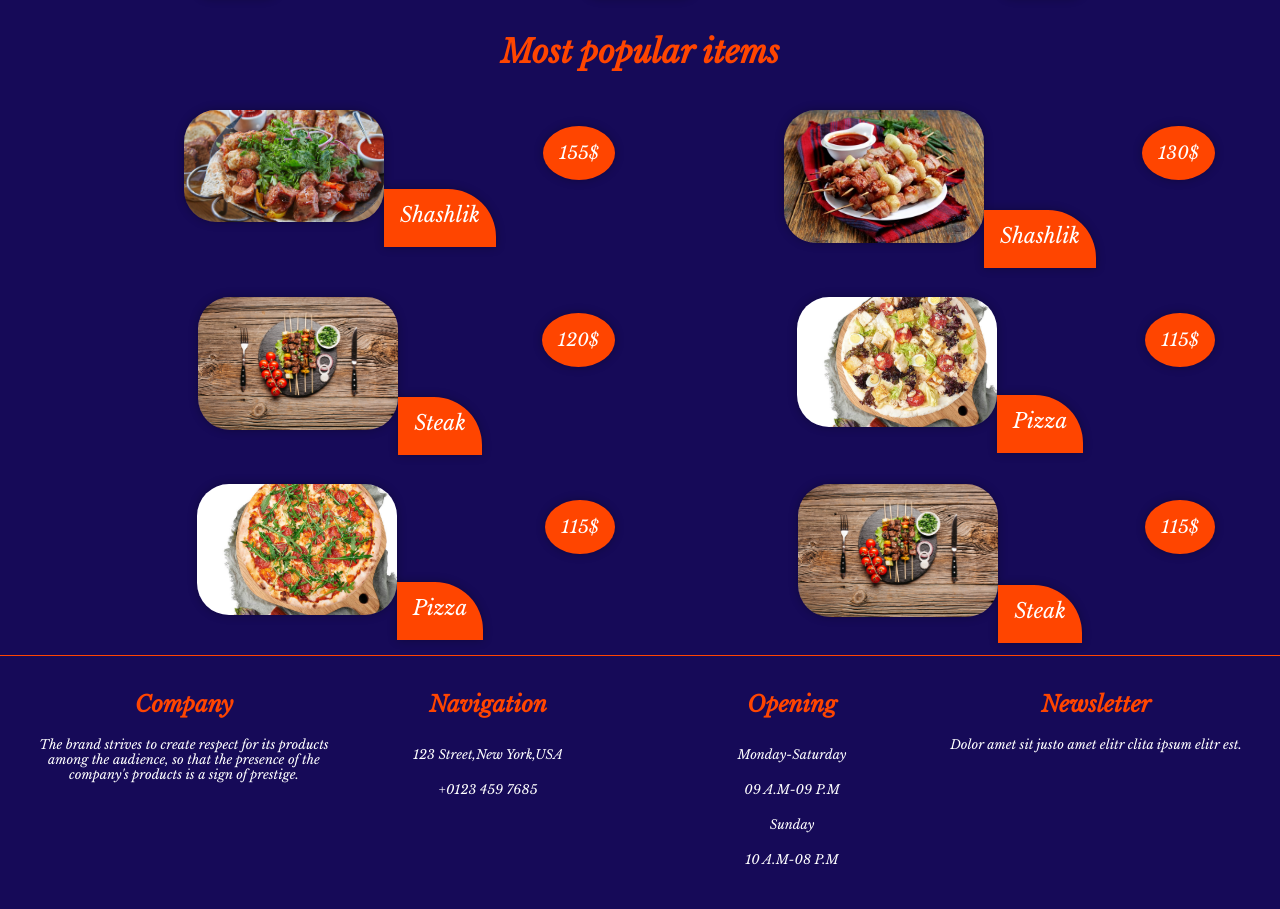
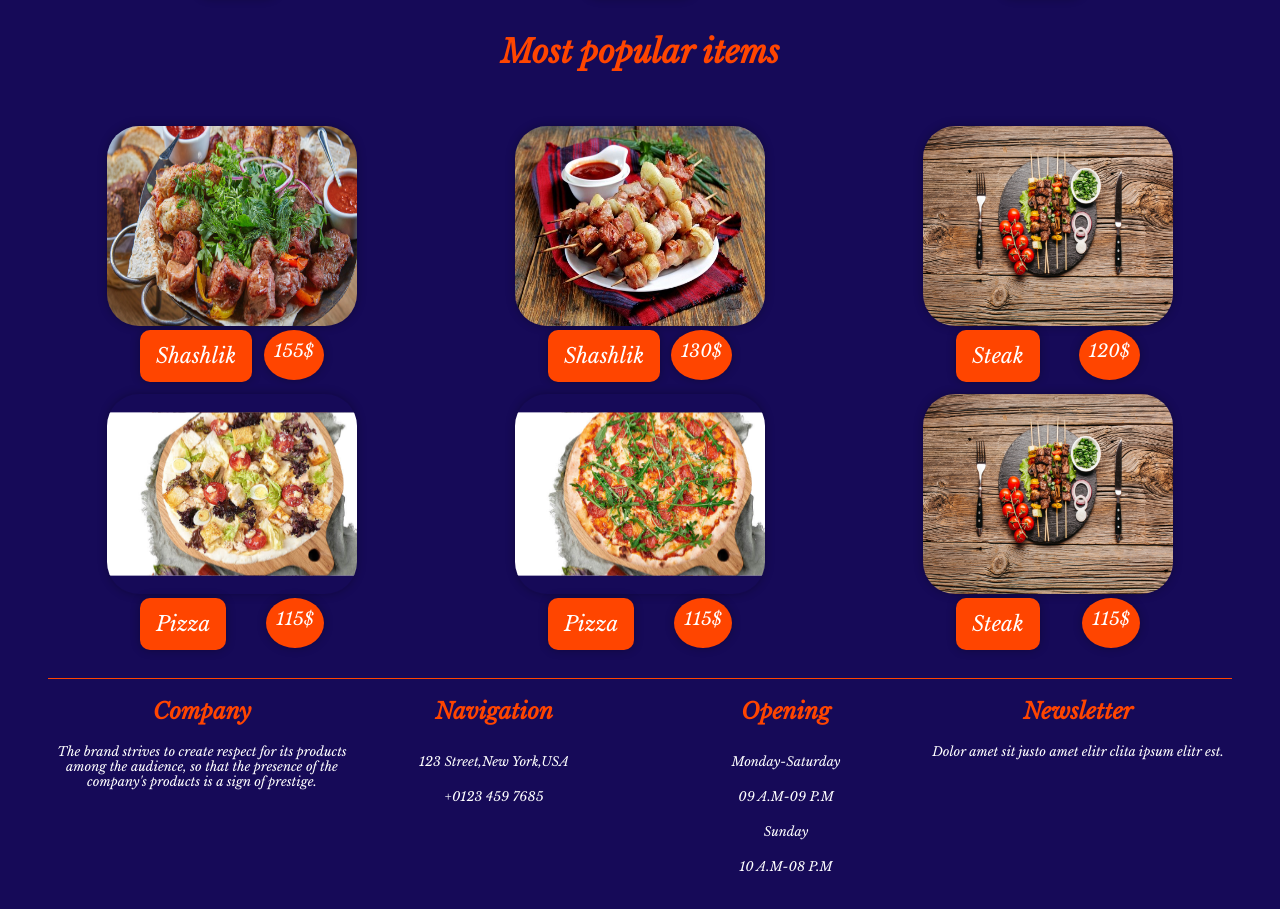
Before and after one commit to AigerimAkmatalieva/care-products-diploma-, a React (Create React App) app: page /products in a window 1280 px wide. Shown: the part 1403-2312 px from the top of the page. Built offline with nearby package versions, Linux system fonts and the light colour scheme.

Commit message:
Renew components

```diff
--- a/src/components/Footer/Footer.css
+++ b/src/components/Footer/Footer.css
@@ -1,6 +1,6 @@
 
 .Footer {
-  padding: 1rem;
+  margin: 3rem;
   text-align: center;
   color: white;
   flex-wrap: wrap;
--- a/src/components/ProductList/ProductItem/ProductItem.js
+++ b/src/components/ProductList/ProductItem/ProductItem.js
@@ -6,6 +6,7 @@ function ProductItem({ product }) {
   return (
     <div className={classes.ProductItem}>
       <img src={product.image} alt="product.title" />
+      <br/>
       <Link to={"/products/" + product.productId}>{product.title}</Link>
       <div className={classes.price}>{product.price}$</div>
     </div>
--- a/src/components/ProductList/ProductItem/ProductItem.module.css
+++ b/src/components/ProductList/ProductItem/ProductItem.module.css
@@ -1,43 +1,49 @@
 .ProductItem img {
-  max-width: 200px;
-  max-height: 250px;
+  max-width: 250px;
+  height: 200px;
   border-radius: 2rem;
   box-shadow: 0 0 10px rgba(0, 0, 0, .3);
   border-bottom-left-radius: 2rem;
 }
 .ProductItem {
   position: relative;
-  flex: 0 0 50%;
+  flex: 0 0 32%;
   margin-bottom: 2rem;
-  margin-top: 1rem;
+  margin-top: 2rem;
   text-align: center;
+
 }
 .ProductItem a {
   text-decoration: none;
   text-align: center;
+
+   position: absolute;
+   left: 100px;
 
   background-color: orangered;
   color: white;
   font-weight: 300;
   font-size: 1.3rem;
   max-width: 200px;
+  height: 20px;
   padding: .8rem 1rem 1.2rem;
   text-align: center;
-  border-top-left-radius: 0;
-  border-top-right-radius: 3rem;
+  border-radius: 10px;
   box-shadow: 0 0 10px rgba(0, 0, 0, .3);
   transition: .2s ease-in-out;
 }
 .ProductItem .price {
-  position: absolute;
-  top: -1.5rem;
-  right: -15px;
+position: absolute;
+right: 100px;
+
+ max-width: 60px;
+ height: 30px;
+ padding: 10px 10px;
 
   background-color: orangered;
   color: white;
   font-size: 1.1rem;
-  padding: 1rem;
-  margin: 2.5rem;
+
   text-align: center;
   border-radius: 50%;
   box-shadow: 0 0 10px rgba(0, 0, 0, .3);
```
